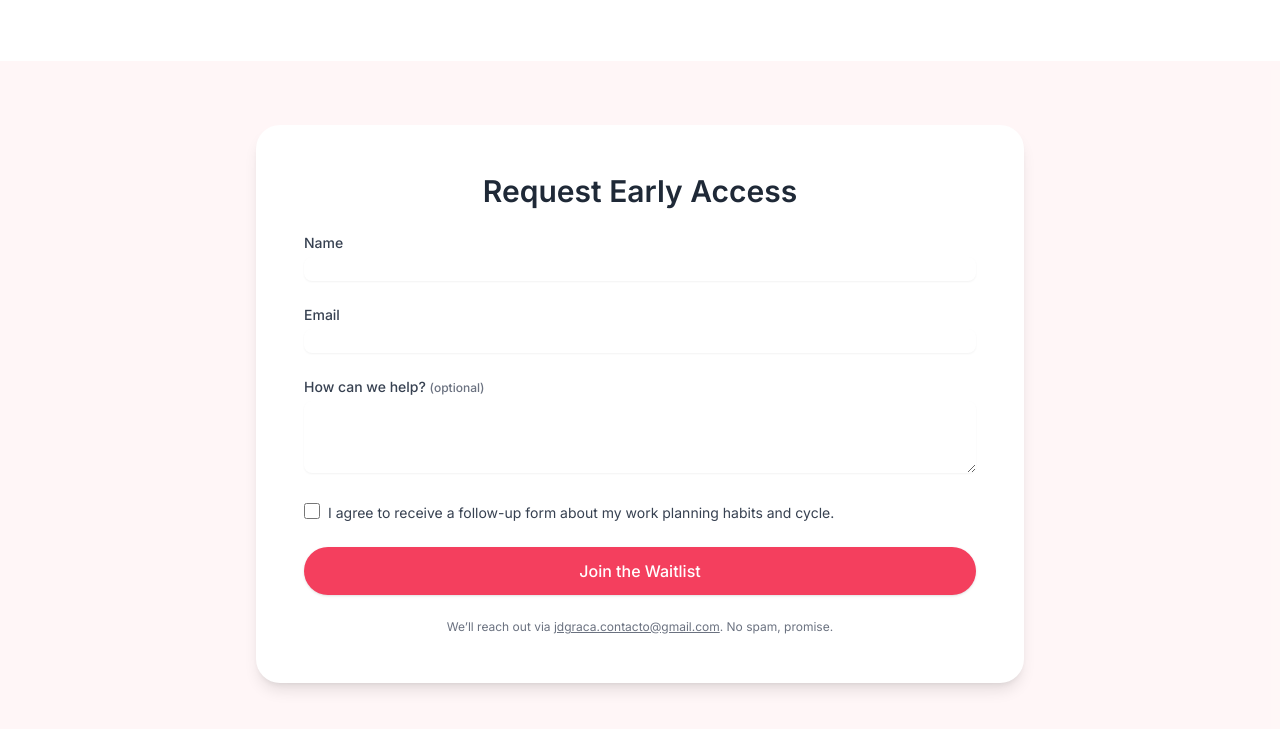
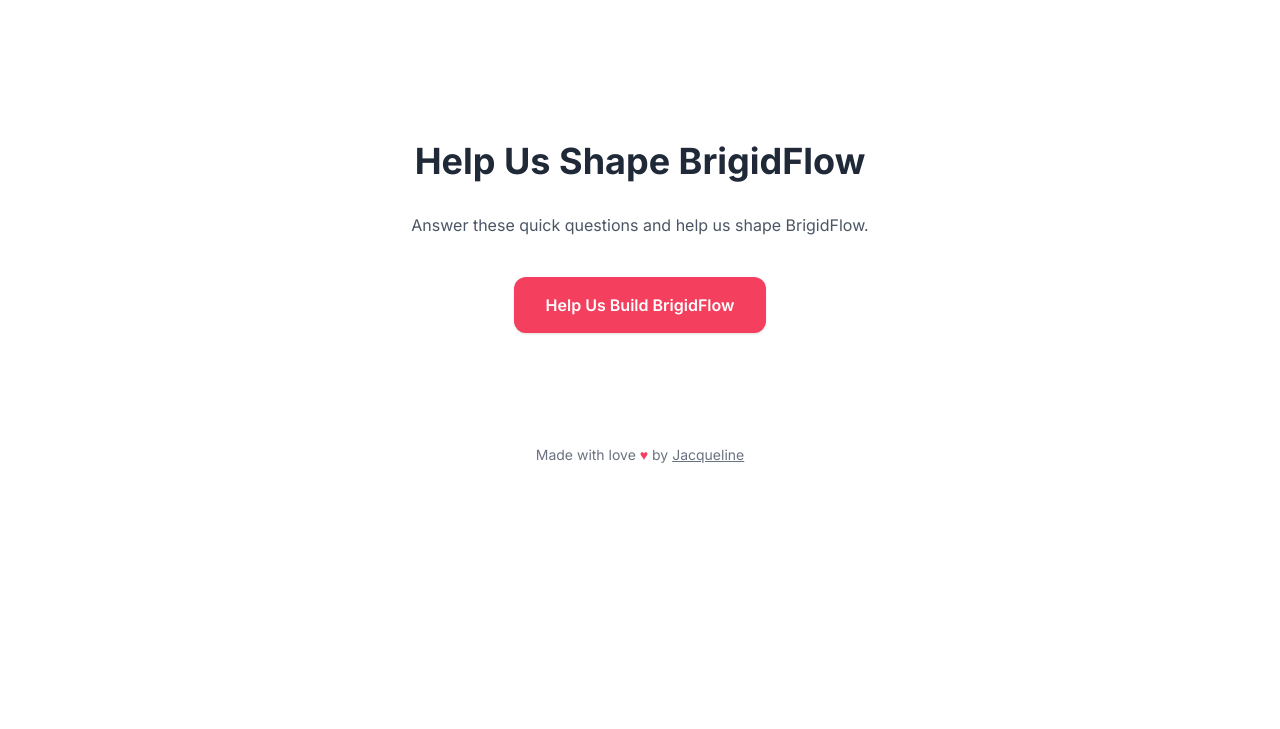
Before and after one commit to Jacqueline0404/BrigidFlow, a plain HTML site: page index.html in a window 1280 px wide. Shown: the part 2471-3200 px from the top of the page. After the commit the page ends 2968 px from the top, so only its background shows below. Drawn offline with nearby package versions, Linux system fonts and the light colour scheme.

Commit message:
Update index.html

```diff
--- a/index.html
+++ b/index.html
@@ -85,34 +85,35 @@
     </div>
   </section>
 
-  <!-- CONTACT FORM -->
-  <section id="contact" class="py-16 px-6 md:px-12 bg-rose-50/60">
-    <div class="max-w-3xl mx-auto bg-white p-8 md:p-12 rounded-3xl shadow-lg">
-      <h2 class="text-2xl md:text-3xl font-semibold mb-6 text-center">Request Early Access</h2>
-     <form action="jdgracacontacto.getform.com" method="POST" class="space-y-6">
-  <div>
-    <label for="name" class="block text-sm font-medium text-gray-700">Name</label>
-    <input type="text" id="name" name="name" required class="mt-1 w-full rounded-lg border-gray-300 shadow-sm focus:border-rose-500 focus:ring-rose-500" />
+      <!-- CONTACT (Google Form CTA) -->
+  <section id="contact" class="py-20 bg-white">
+  <div class="max-w-2xl mx-auto px-4 sm:px-6 lg:px-8 text-center flex flex-col items-center"">
+    <h2 class="text-3xl md:text-4xl font-bold mb-8">Help Us Shape BrigidFlow</h2>
+    <p class="mb-10 text-gray-600 max-w-xl mx-auto">
+      Answer these quick questions and help us shape BrigidFlow.
+    </p>
+
+    <!-- pink button -->
+    <a
+      href="https://docs.google.com/forms/d/e/1FAIpQLSdZwhvy3yONR711DJwSVQNnq090ndt6xNhi7vG3Use4bBVGuQ/viewform?usp=sharing&ouid=104342464056711976626"
+      target="_blank"
+      rel="noopener"
+      class="inline-flex items-center justify-center px-8 py-4 bg-rose-500 text-white rounded-xl font-semibold shadow hover:bg-rose-600 transition"
+    >
+      Help Us Build BrigidFlow
+    </a>
   </div>
-  <div>
-    <label for="email" class="block text-sm font-medium text-gray-700">Email</label>
-    <input type="email" id="email" name="email" required class="mt-1 w-full rounded-lg border-gray-300 shadow-sm focus:border-rose-500 focus:ring-rose-500" />
-  </div>
-  <div>
-    <label for="message" class="block text-sm font-medium text-gray-700">How can we help? <span class="text-xs text-gray-500">(optional)</span></label>
-    <textarea id="message" name="message" rows="3" class="mt-1 w-full rounded-lg border-gray-300 shadow-sm focus:border-rose-500 focus:ring-rose-500"></textarea>
-  </div>
-  <div class="flex items-start">
-    <input id="consent" name="consent" type="checkbox" required class="h-4 w-4 rounded border-gray-300 text-rose-600 focus:ring-rose-500" />
-    <label for="consent" class="ml-2 block text-sm text-gray-700">
-      I agree to receive a follow-up form about my work planning habits and cycle.
-    </label>
-  </div>
-  <button type="submit" class="w-full rounded-full bg-rose-500 py-3 text-white font-medium shadow hover:bg-rose-600 transition">Join the Waitlist</button>
-</form>
-      <p class="text-center text-xs text-gray-500 mt-6">We’ll reach out via <a href="mailto:jdgraca.contacto@gmail.com" class="underline">jdgraca.contacto@gmail.com</a>. No spam, promise.</p>
-    </div>
-  </section>
+</section>
 
-  <!-- FOOTER -->
-  <footer class="py-8 text
+<!-- FOOTER -->
+<footer class="py-8 text-center text-sm text-gray-500 bg-white">
+  Made with love <span class="text-rose-500">&hearts;</span> by
+  <a
+    href="https://www.linkedin.com/in/jacquelinegraca/"
+    target="_blank"
+    rel="noopener"
+    class="underline hover:text-rose-500"
+  >
+    Jacqueline
+  </a>
+</footer>
```
